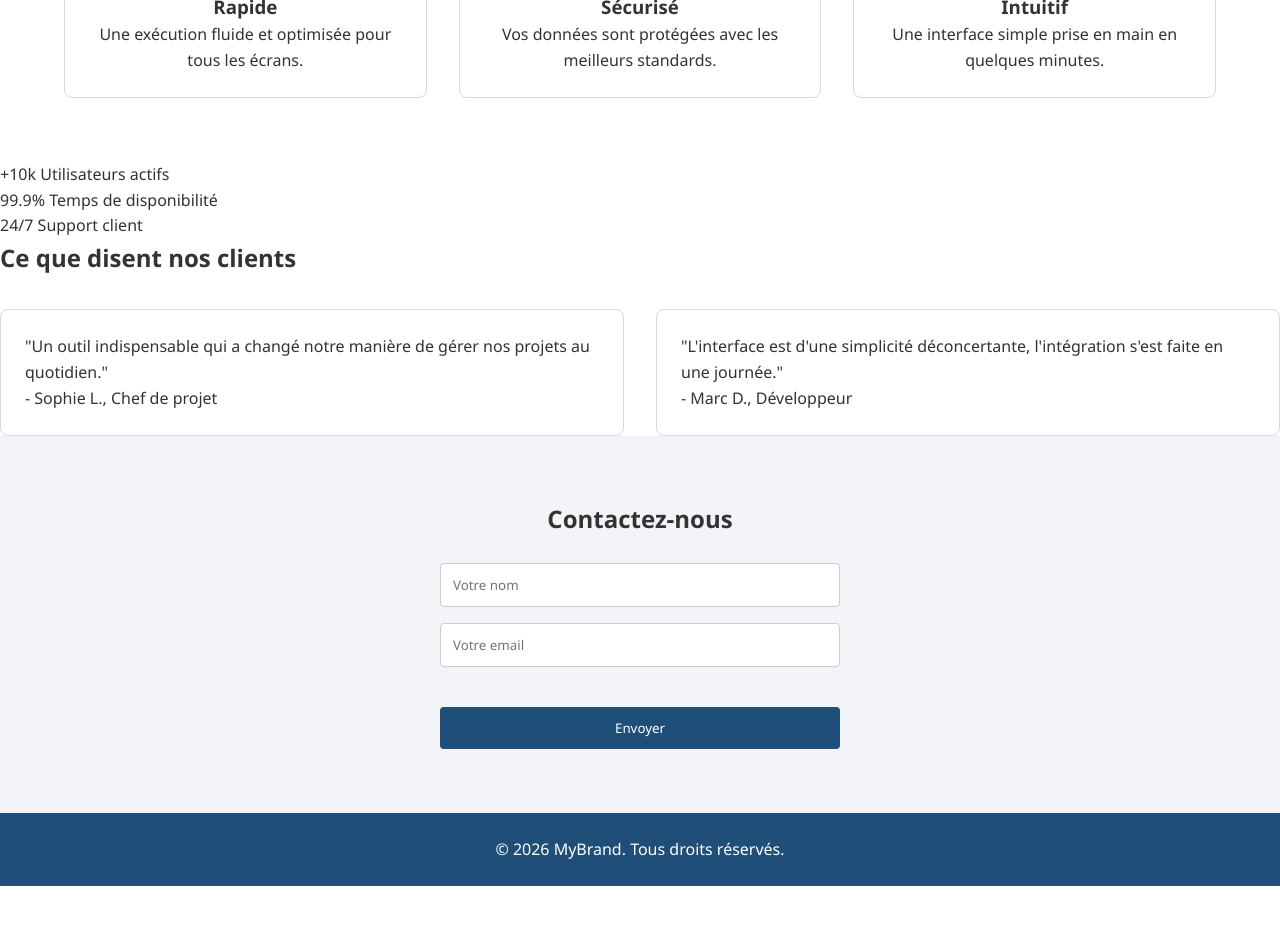
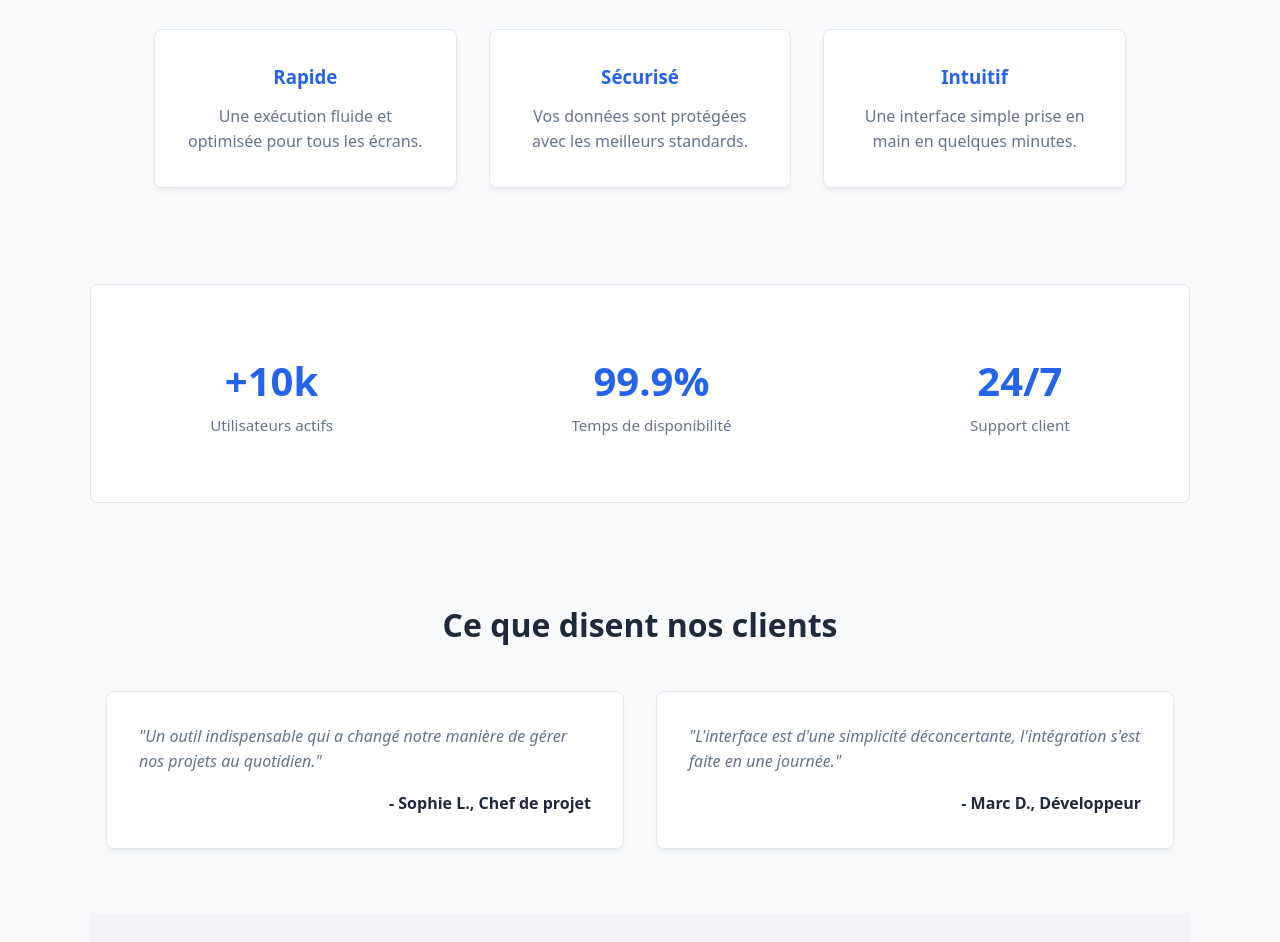
Before and after one commit to khalidox-05/my-project, a plain HTML site: page index.html in a window 1280 px wide. Shown: the part 564-1506 px from the top of the page. Before the commit the page ends 1450 px from the top, so only its background shows below. Drawn offline with Linux system fonts and the light colour scheme.

Commit message:
add styles for statistics grid and testimonial cards

```diff
--- a/index.css
+++ b/index.css
@@ -101,3 +101,211 @@
       background-color: #1f4e78;
       color: #fff;
     }
+
+    /* --- RESET ET VARIABLES BASE --- */
+:root {
+  --primary-color: #2563eb;
+  --primary-hover: #1d4ed8;
+  --bg-color: #f8fafc;
+  --card-bg: #ffffff;
+  --text-color: #1e293b;
+  --text-muted: #64748b;
+  --border-color: #e2e8f0;
+  --max-width: 1100px;
+}
+
+* {
+  box-sizing: border-box;
+  margin: 0;
+  padding: 0;
+  font-family: system-ui, -apple-system, BlinkMacSystemFont, 'Segoe UI', Roboto, Oxygen, Ubuntu, Cantarell, sans-serif;
+}
+
+body {
+  background-color: var(--bg-color);
+  color: var(--text-color);
+  line-height: 1.6;
+}
+
+/* --- HEADER / NAVBAR --- */
+.navbar {
+  display: flex;
+  justify-content: space-between;
+  align-items: center;
+  padding: 1rem 2rem;
+  background-color: #ffffff;
+  box-shadow: 0 1px 3px rgba(0,0,0,0.1);
+  position: sticky;
+  top: 0;
+  z-index: 100;
+}
+
+.logo {
+  font-size: 1.5rem;
+  font-weight: bold;
+  color: var(--primary-color);
+}
+
+.navbar nav a {
+  margin-left: 1.5rem;
+  text-decoration: none;
+  color: var(--text-color);
+  font-weight: 500;
+  transition: color 0.2s ease;
+}
+
+.navbar nav a:hover,
+.navbar nav a.active {
+  color: var(--primary-color);
+}
+
+/* --- HERO SECTION & HEADERS PAGE --- */
+.hero, .page-header {
+  text-align: center;
+  padding: 4rem 1rem;
+  background: linear-gradient(135deg, #eff6ff 0%, #dbeafe 100%);
+}
+
+.hero h1, .page-header h1 {
+  font-size: 2.5rem;
+  margin-bottom: 1rem;
+}
+
+.hero p, .page-header p {
+  font-size: 1.2rem;
+  color: var(--text-muted);
+  max-width: 600px;
+  margin: 0 auto 1.5rem auto;
+}
+
+/* --- BOUTONS --- */
+.btn {
+  display: inline-block;
+  background-color: var(--primary-color);
+  color: white;
+  padding: 0.75rem 1.5rem;
+  border-radius: 0.375rem;
+  text-decoration: none;
+  border: none;
+  font-size: 1rem;
+  cursor: pointer;
+  transition: background-color 0.2s ease;
+}
+
+.btn:hover {
+  background-color: var(--primary-hover);
+}
+
+/* --- SECTIONS ET CARTES --- */
+section {
+  padding: 4rem 1rem;
+  max-width: var(--max-width);
+  margin: 0 auto;
+}
+
+section h2 {
+  text-align: center;
+  font-size: 2rem;
+  margin-bottom: 2.5rem;
+}
+
+.cards-container {
+  display: grid;
+  grid-template-columns: repeat(auto-fit, minmax(280px, 1fr));
+  gap: 2rem;
+}
+
+.card {
+  background: var(--card-bg);
+  padding: 2rem;
+  border-radius: 0.5rem;
+  border: 1px solid var(--border-color);
+  box-shadow: 0 4px 6px -1px rgba(0, 0, 0, 0.05);
+}
+
+.card h3 {
+  margin-bottom: 0.75rem;
+  color: var(--primary-color);
+}
+
+.card p {
+  color: var(--text-muted);
+}
+
+/* --- NOUVELLE SECTION 1: STATISTIQUES --- */
+.stats {
+  background-color: #ffffff;
+  border-radius: 0.5rem;
+  margin-top: 2rem;
+  margin-bottom: 2rem;
+  border: 1px solid var(--border-color);
+}
+
+.stats-grid {
+  display: flex;
+  justify-content: space-around;
+  flex-wrap: wrap;
+  gap: 2rem;
+  text-align: center;
+}
+
+.stat-item .number {
+  display: block;
+  font-size: 2.5rem;
+  font-weight: bold;
+  color: var(--primary-color);
+}
+
+.stat-item .label {
+  color: var(--text-muted);
+  font-size: 0.95rem;
+}
+
+/* --- NOUVELLE SECTION 2: TÉMOIGNAGES --- */
+.testimonials .testimonial-card {
+  font-style: italic;
+  display: flex;
+  flex-direction: column;
+  justify-content: space-between;
+}
+
+.testimonials .author {
+  margin-top: 1rem;
+  font-style: normal;
+  font-weight: bold;
+  color: var(--text-color);
+  text-align: right;
+}
+
+/* --- CONTACT SECTION & FORMULAIRE --- */
+.contact-form {
+  max-width: 500px;
+  margin: 0 auto;
+  display: flex;
+  flex-direction: column;
+  gap: 1rem;
+}
+
+.contact-form input,
+.contact-form textarea {
+  width: 100%;
+  padding: 0.75rem;
+  border: 1px solid var(--border-color);
+  border-radius: 0.375rem;
+  font-size: 1rem;
+}
+
+.contact-form textarea {
+  resize: vertical;
+  min-height: 120px;
+}
+
+/* --- FOOTER --- */
+footer {
+  text-align: center;
+  padding: 2rem 1rem;
+  background-color: #ffffff;
+  border-top: 1px solid var(--border-color);
+  color: var(--text-muted);
+  margin-top: 4rem;
+}
```
